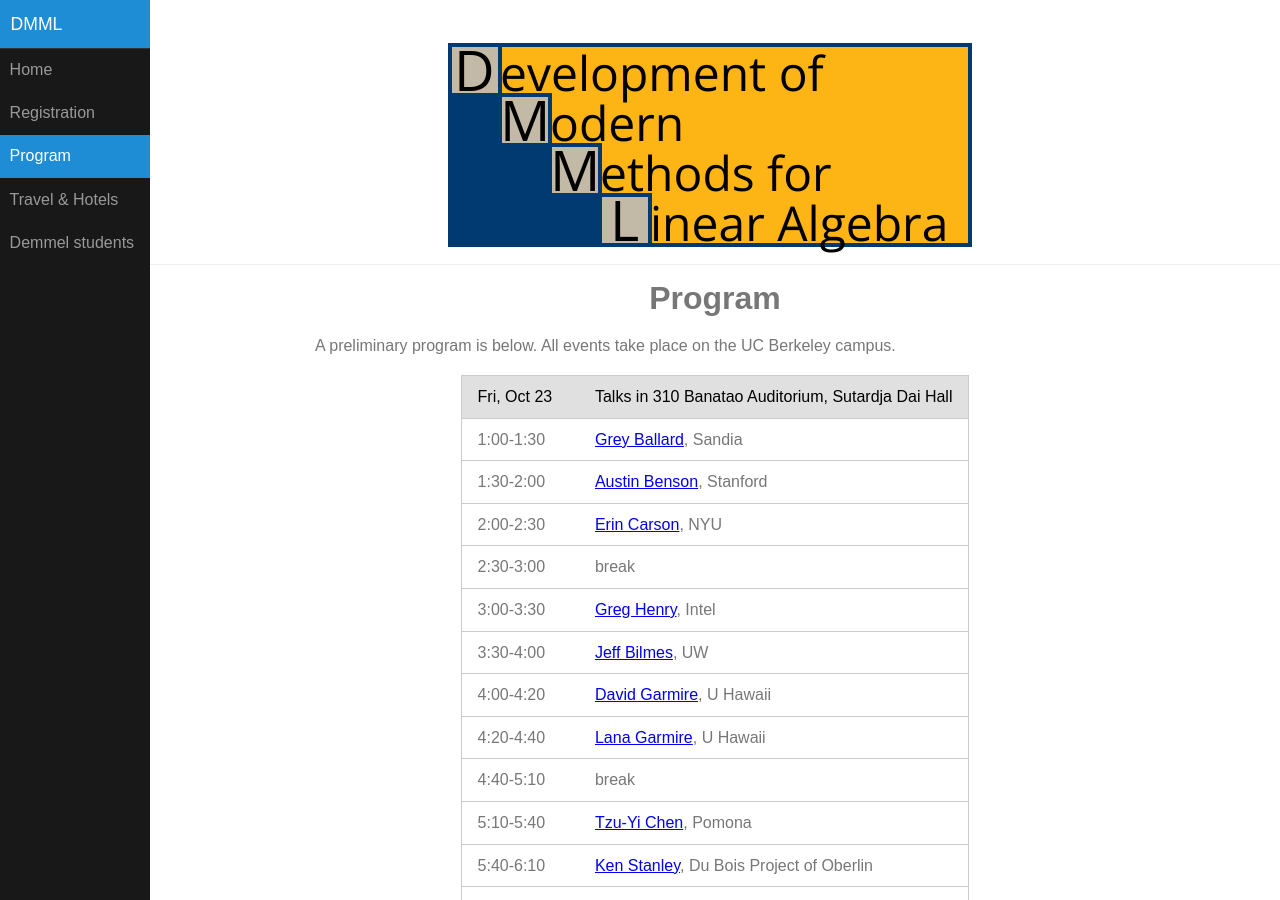
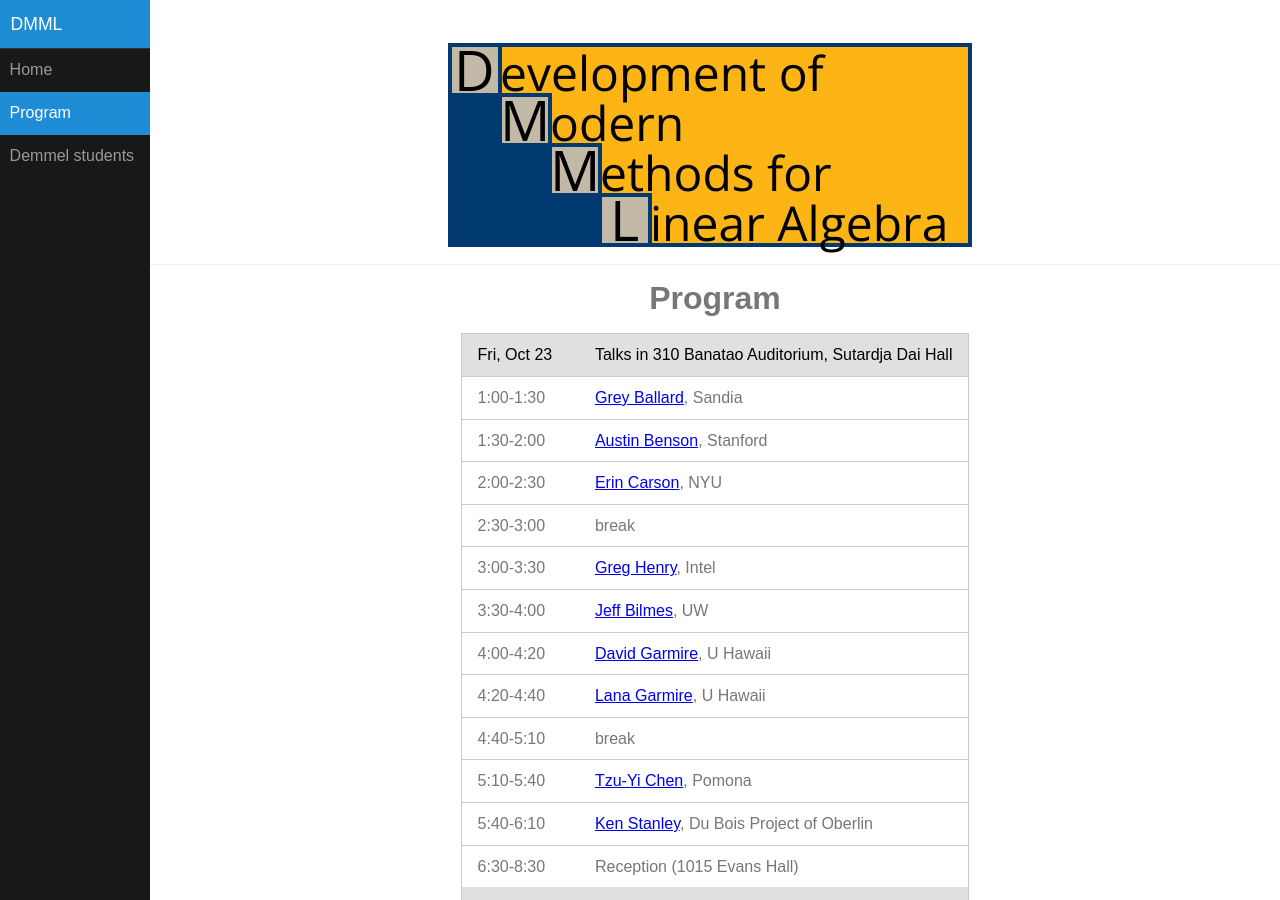
Before and after one commit to dbindel/dmml, a Jekyll site: the page built from program.html, in a window 1280 px wide and 900 px high. Built offline with Jekyll 4.4.1, drawn with Linux system fonts in a browser that asks for light colours; formulas are drawn with MathJax 3.

Commit message:
Cleanup after.

```diff
--- a/_data/navpages.yml
+++ b/_data/navpages.yml
@@ -1,10 +1,6 @@
 - name: Home
   link: index
-- name: Registration
-  link: registration
 - name: Program
   link: program
-- name: "Travel &amp; Hotels"
-  link: travel
 - name: Demmel students
   link: students
--- a/program.html
+++ b/program.html
@@ -3,11 +3,6 @@
 layout: page
 mathjax: true
 ---
-
-<p>
-  A preliminary program is below.  All events take place on the UC
-  Berkeley campus.
-</p>
 
 <table class="pure-table pure-table-horizontal"
        style="margin-left: auto; margin-right: auto">
```
